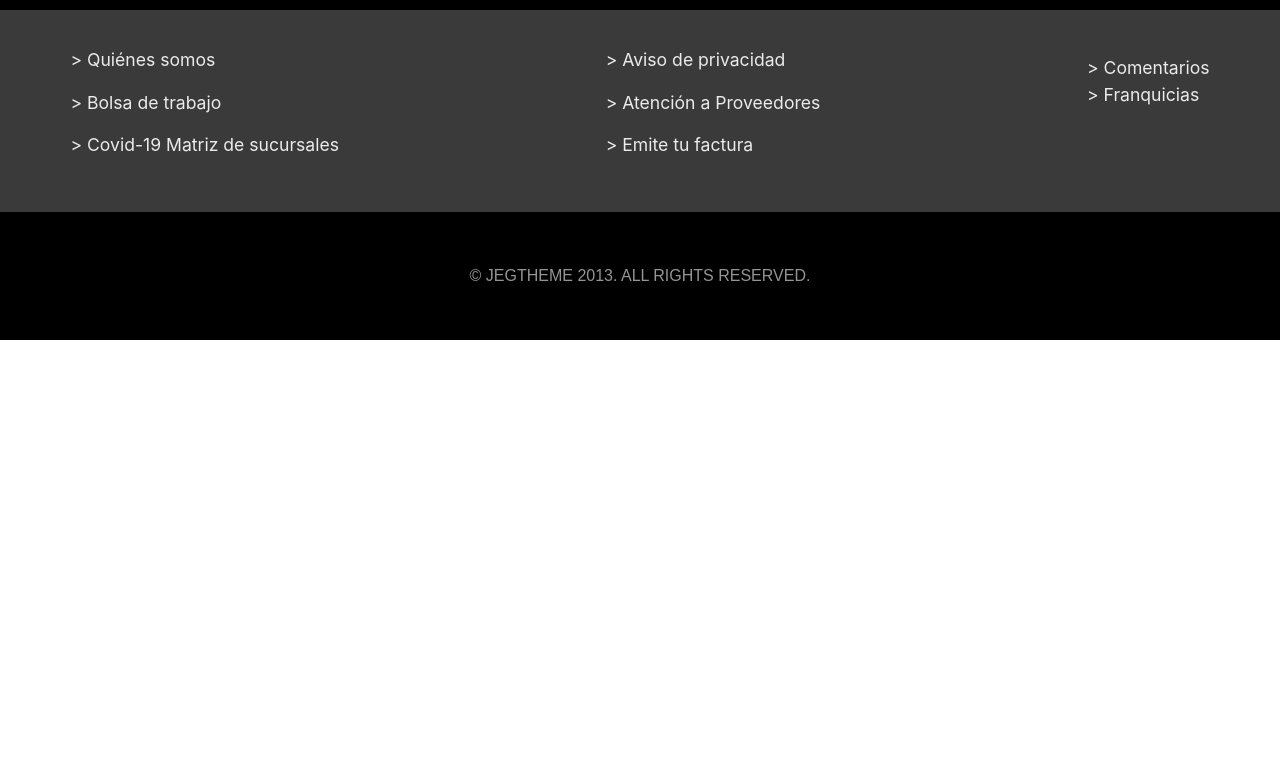
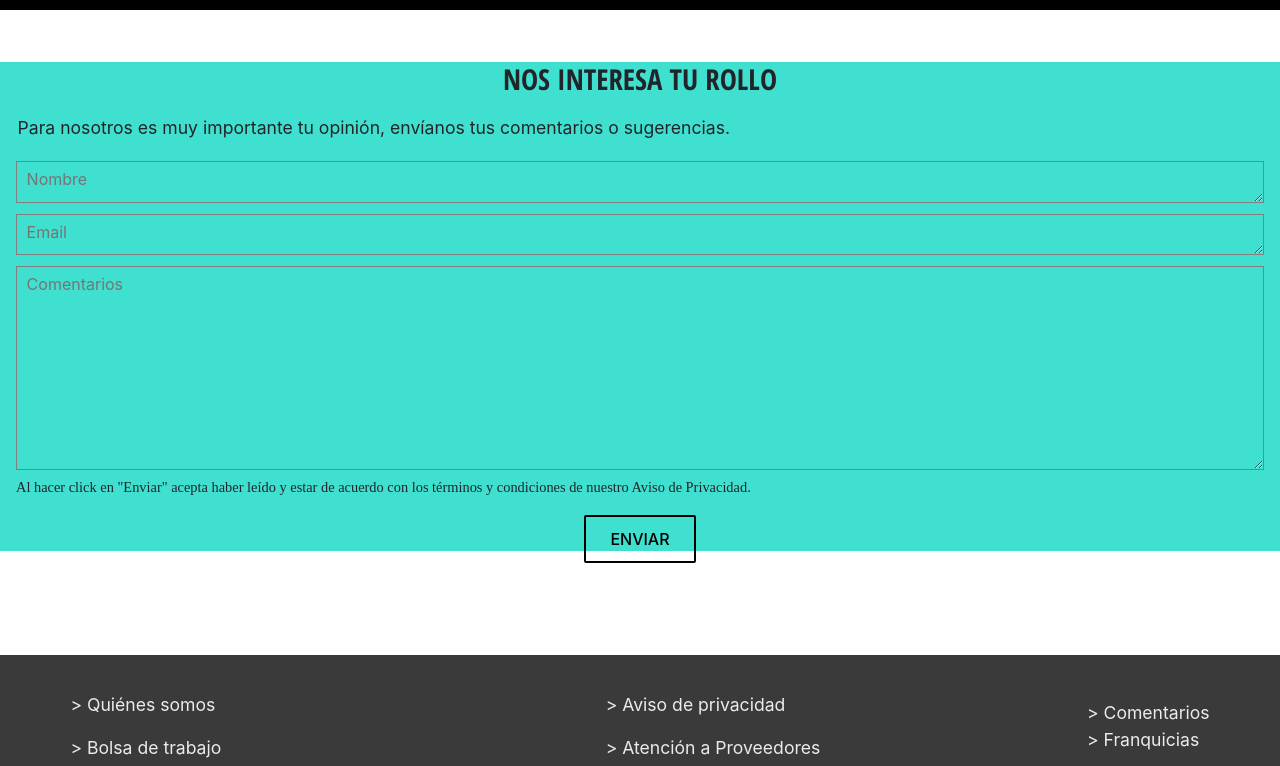
Before and after one commit to RobertoCarrichi/Proyecto-1-DW-Sushiroll, a plain HTML site: page comentarios.html in a window 1280 px wide. Shown: the part 91-857 px from the top of the page. Before the commit the page ends 800 px from the top, so only its background shows below. Drawn offline with nearby package versions, Linux system fonts and the light colour scheme; a web font is replaced by a local one.

Commit message:
Se añadió el formulario de la página final

```diff
--- a/comentarios.html
+++ b/comentarios.html
@@ -21,7 +21,8 @@
 	<link href="https://fonts.googleapis.com/css2?family=Open+Sans+Condensed:wght@700&display=swap" rel="stylesheet">
 	<!-- font-family: 'Martel Sans', sans-serif; -->
 	<link href="https://fonts.googleapis.com/css2?family=Martel+Sans&display=swap" rel="stylesheet">
-
+	<!-- font-family: 'Playfair Display', serif;	 -->
+	<link href="https://fonts.googleapis.com/css2?family=Playfair+Display:ital,wght@1,500&display=swap" rel="stylesheet">
 	<!-- ICON -->
 	<title>Sushiroll</title>
 </head>
@@ -53,8 +54,20 @@
 
     <!-- MAIN -->
     <main>
-
-    </main>
+		<h1 id="frase-principal-comentarios">NOS INTERESA TU ROLLO</h1>
+		<p id="mensaje-inicial">Para nosotros es muy importante tu opinión, envíanos tus comentarios o sugerencias.</p>
+		<form action="">
+			<p class="formulario"><textarea class="datos-personales" type="text" placeholder="Nombre"></textarea> </textarea></p>
+			<p class="formulario"><textarea class="datos-personales" type="email" placeholder="Email"></textarea></p>
+			<p class="formulario"><textarea id="comentarios" placeholder="Comentarios" rows="8"></textarea></p>
+			<p id="aviso">Al hacer click en "Enviar" acepta haber leído y estar de acuerdo con los términos y condiciones de nuestro Aviso de Privacidad.</p>
+			<div id="contenedor-boton">
+				<div>
+					<a id="enviar" href="comentarios.html">ENVIAR</a>
+				</div>
+			</div>
+		</form>
+	</main>
 
     <!-- FOOTER -->
 	<div id="pre-footer">
--- a/css/comentarios-styles.css
+++ b/css/comentarios-styles.css
@@ -4,3 +4,71 @@
     padding: 0;
     box-sizing: border-box;
 }
+
+#frase-principal-comentarios{
+    font-family: 'Open Sans Condensed', sans-serif;
+    font-size: 1.8em;
+    margin: 1.8em 0 0.78em;
+    display: flex;
+    justify-content: center;
+}
+
+#mensaje-inicial{
+    font-size: 1.1em;
+    line-height: 1.05em;
+    padding: 0 1em 0;
+}
+
+form{
+    padding: 0.5em 1em 0;
+    margin-bottom: 6.5em;
+}
+
+.formulario{
+    margin-bottom: 0.3em;
+    width: 100%;
+}
+
+.datos-personales{
+    height: 2.6em;
+    width: 100%;
+    border: solid 0.1em gray;
+    padding: 0.3em 0.6em;
+    font-size: 1em;
+}
+
+#comentarios{
+    width: 100%;
+    padding: 0.3em 0.6em;
+    border: solid 0.1em gray;
+}
+
+#aviso{
+    font-family: 'Playfair Display', serif;
+    font-size: 0.9em;
+    line-height: 1em;
+}
+
+#contenedor-boton{
+    display: flex;
+    justify-content: center;
+    margin-top: 2em;
+}
+
+#enviar{
+    width: 170px;
+    height: 40px;
+    padding: 12px 24px;
+    border: solid black 0.17em;
+    border-radius: 2px;
+    color: black;
+    font-weight: 500;
+}
+
+#enviar:hover{
+    transition: 0.3s;
+    text-decoration: none;
+    background-color: #333333;
+    color: #94C11F;
+    border: solid #333333;
+}
```
Also changed, not shown: css/comentarios-mediaqueries.css (+8 -8 lines).
